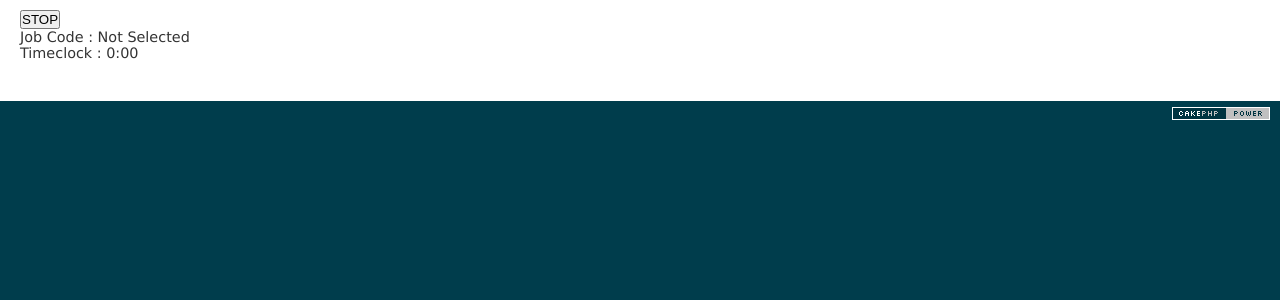
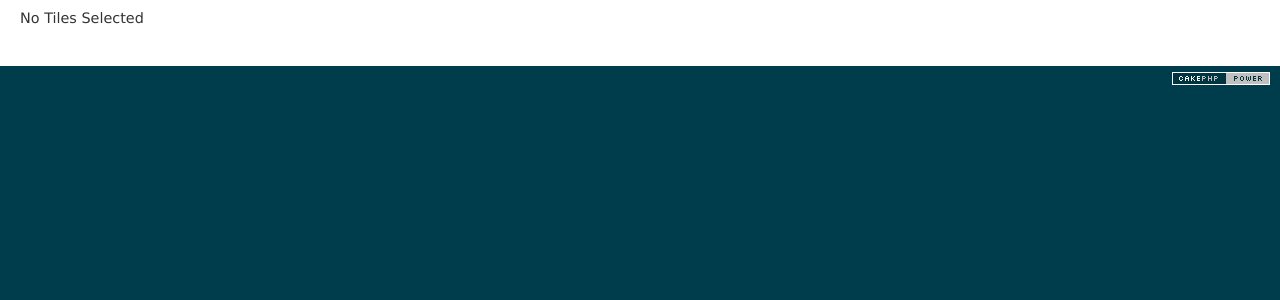
Before and after one commit to amit-diggs/tileclock, a CakePHP app: the page made by app/View/Elements/job.ctp in a window 1280 px wide. Shown: the part 47-347 px from the top of the page. Run offline with PHP 8.4 and a stand-in for CakePHP, Linux system fonts and the light colour scheme; the template is opened without the code that fills it, so the values that code supplies are empty; some libraries are stand-ins or nearby versions.

Commit message:
Include conditional stop button display

```diff
--- a/app/View/Elements/job.ctp
+++ b/app/View/Elements/job.ctp
@@ -16,19 +16,19 @@ if (!empty($active)) {
 }
 ?>
 <div id="form-holder" class="wide" style="background:none">
-    <button class="stopb"><span></span>STOP</button>
     <div id="clock1" class="inactive"></div>
     <?php
     if (!empty($active)) {
         ?>
-        <div onclick="canceTimer()" id="cancelJob">Stop</div>
+        <button class="stopb" onclick="canceTimer()" ><span></span>STOP</button>
+        <!--<div onclick="canceTimer()" id="cancelJob">Stop</div>-->
         <?php
     }
     if (!empty($active)) {
         ?>
         <div id="jobStatus">Job Code : <?php echo $active['Job']['company_name']; ?><br/>Timeclock : <?php echo $totalHour; ?></div>
     <?php } else { ?>
-        <div id="jobStatus">Job Code : Not Selected<br/>Timeclock : 0:00</div>
+        <div id="jobStatus">No Tiles Selected </div>
     <?php } ?>
     <div class="clear"></div>
     <ul class="job-tile">
```
Lines whose indentation alone changed are shown as unchanged.
